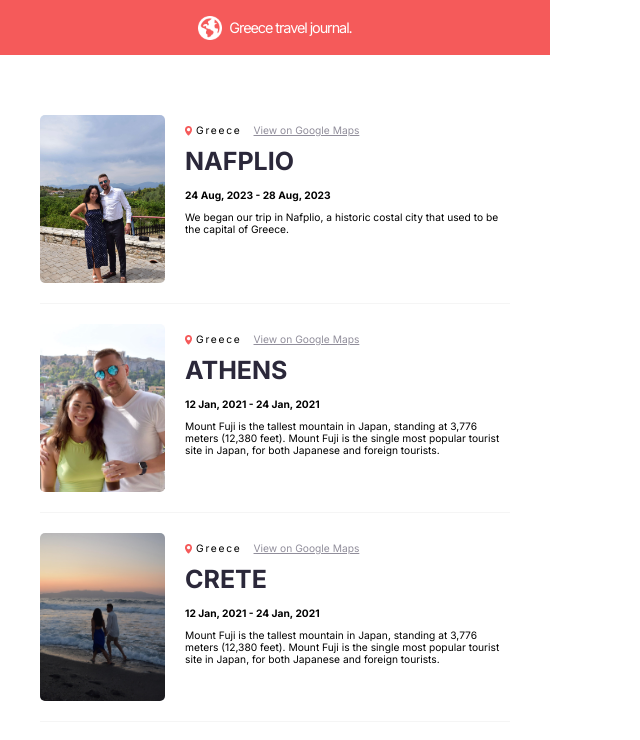
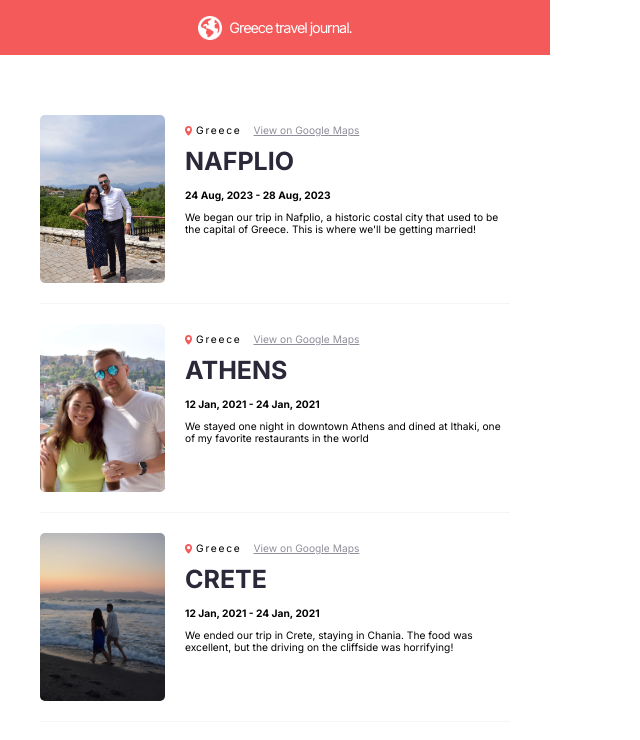
Before and after one commit to AsiaYapD/travel-journal, a React app: page / in a window 1280 px wide. Shown: the top 740 px of the page, without its empty margins (0-640 px from the left). Built offline with nearby package versions, Linux system fonts and the light colour scheme.

Commit message:
Edited description content

```diff
--- a/data.js
+++ b/data.js
@@ -1,32 +1,32 @@
 export default [
     {
-        id:"1",
+        id: "1",
         title: "NAFPLIO",
         location: "Greece",
         googleMapsUrl: "https://maps.app.goo.gl/a8wj1rxBfbFPSmfN9",
         startDate: "24 Aug, 2023",
         endDate: "28 Aug, 2023",
-        description: "We began our trip in Nafplio, a historic costal city that used to be the capital of Greece.",
+        description: "We began our trip in Nafplio, a historic costal city that used to be the capital of Greece. This is where we'll be getting married!",
         image: "nafplio.jpg"
     },
     {
-        id:"2",
+        id: "2",
         title: "ATHENS",
         location: "Greece",
         googleMapsUrl: "https://maps.app.goo.gl/fzk1NSXrZNUY4EHH8",
         startDate: "12 Jan, 2021",
         endDate: "24 Jan, 2021",
-        description: "Mount Fuji is the tallest mountain in Japan, standing at 3,776 meters (12,380 feet). Mount Fuji is the single most popular tourist site in Japan, for both Japanese and foreign tourists.",
+        description: "We stayed one night in downtown Athens and dined at Ithaki, one of my favorite restaurants in the world",
         image: "athens.jpg"
     },
     {
-        id:"3",
+        id: "3",
         title: "CRETE",
         location: "Greece",
         googleMapsUrl: "https://maps.app.goo.gl/3kHBAGY6n4Hub2Wd9",
         startDate: "12 Jan, 2021",
         endDate: "24 Jan, 2021",
-        description: "Mount Fuji is the tallest mountain in Japan, standing at 3,776 meters (12,380 feet). Mount Fuji is the single most popular tourist site in Japan, for both Japanese and foreign tourists.",
+        description: "We ended our trip in Crete, staying in Chania. The food was excellent, but the driving on the cliffside was horrifying!",
         image: "crete.jpg"
     }
 ]
```
